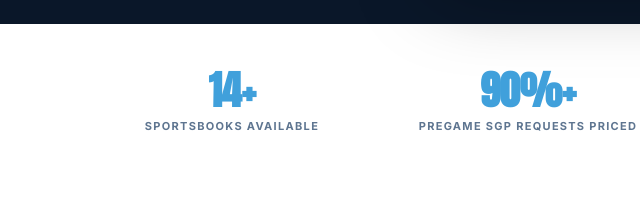
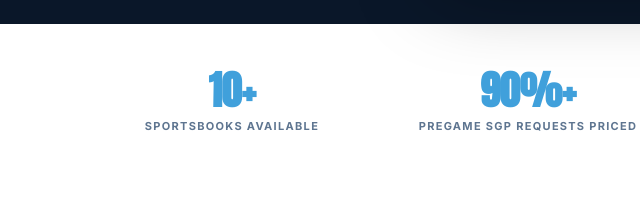
Before and after one commit to michael-caputo-bs/homepage-rebrand, a plain HTML site: page market-making-tools.html in a window 1280 px wide. Shown: the part 598-800 px from the top of the page, 260-900 px from the left. Drawn offline with Linux system fonts and the light colour scheme.

Commit message:
MM tools: stats strip shows 10+ sportsbooks available
Co-Authored-By: Claude Opus 5.5 <noreply@anthropic.com>

```diff
--- a/market-making-tools.html
+++ b/market-making-tools.html
@@ -1034,13 +1034,13 @@
 </header>
 
 <!-- ===================== STAT STRIP ===================== -->
-<!-- 14+ = the 14 sportsbooks /api/sgp supports (15 on /api/parlay), per the API reference.
+<!-- 10+ sportsbooks: /api/sgp supports 14 (15 on /api/parlay), per the API reference.
      TODO(spencer): 90%+ = pregame SGP requests priced by at least one book, large sample, per the Nick call (2026-09-23).
      Confirm sample, sports and framing before publish. -->
 <div class="light stats">
   <div class="wrap grid">
     <div class="stat"><b>200+</b><span>Market sources</span></div>
-    <div class="stat"><b>14+</b><span>Sportsbooks available</span></div>
+    <div class="stat"><b>10+</b><span>Sportsbooks available</span></div>
     <div class="stat"><b>90%+</b><span>Pregame SGP requests priced</span></div>
     <div class="stat"><b>1</b><span>ID model across every source</span></div>
   </div>
```
